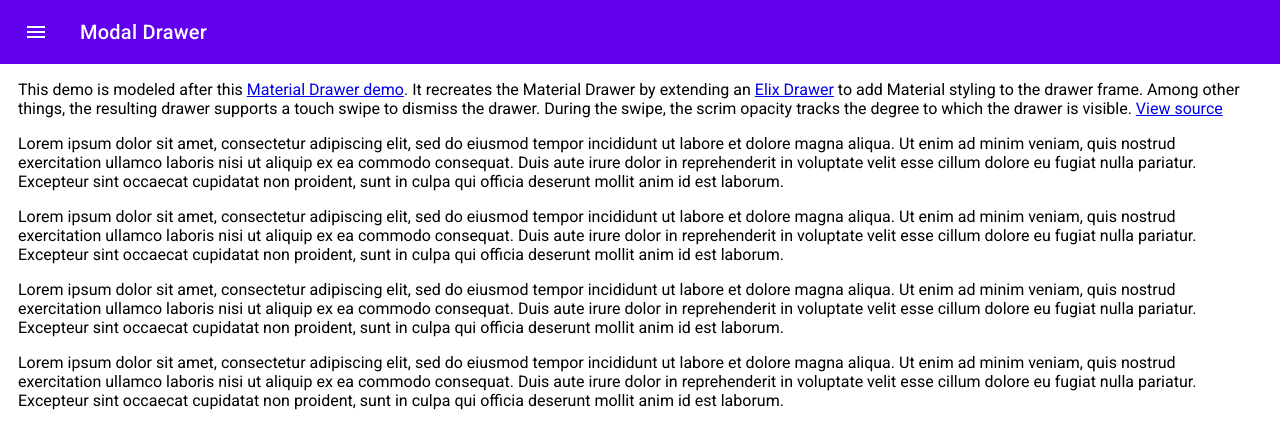
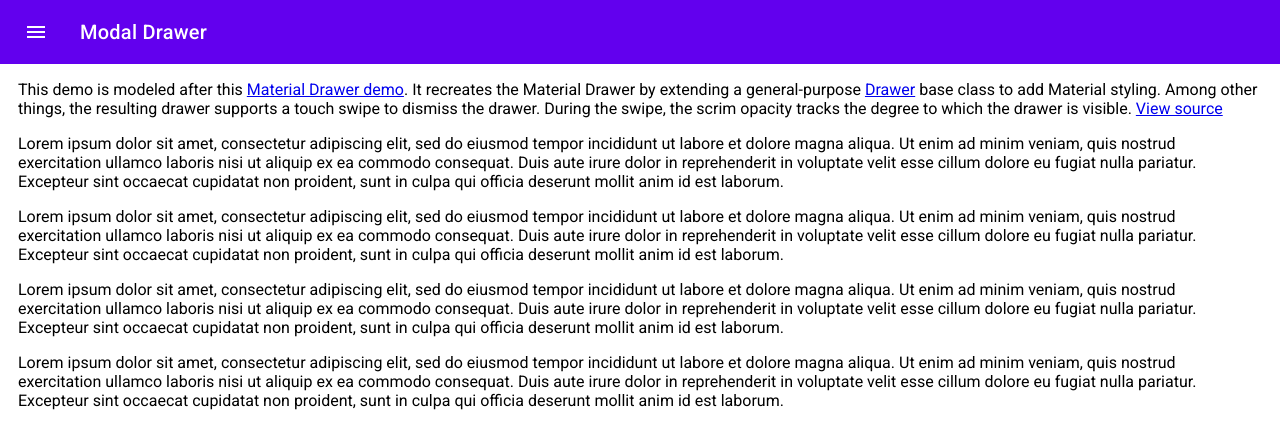
Before and after one commit to JanMiksovsky/material-elix, a website: page index.html in a window 1280 px wide. Drawn offline with Linux system fonts and the light colour scheme.

Commit message:
Tweak wording.

```diff
--- a/index.html
+++ b/index.html
@@ -5,7 +5,7 @@
       name="viewport"
       content="width=device-width,initial-scale=1,shrink-to-fit=no"
     />
-    <title>Material Elix components</title>
+    <title>Material Drawer spike</title>
     <meta name="theme-color" content="#000000" />
     <link rel="manifest" href="manifest.json" />
     <link rel="shortcut icon" href="static/media/mdc_web_48dp.png" />
@@ -61,12 +61,12 @@
             <a
               href="https://material-components.github.io/material-components-web-catalog/#/component/drawer/modal"
               >Material Drawer demo</a
-            >. It recreates the Material Drawer by extending an
-            <a href="https://elix.org/documentation/Drawer">Elix Drawer</a>
-            to add Material styling to the drawer frame. Among other things, the
-            resulting drawer supports a touch swipe to dismiss the drawer.
-            During the swipe, the scrim opacity tracks the degree to which the
-            drawer is visible.
+            >. It recreates the Material Drawer by extending a general-purpose
+            <a href="https://elix.org/documentation/Drawer">Drawer</a> base
+            class to add Material styling. Among other things, the resulting
+            drawer supports a touch swipe to dismiss the drawer. During the
+            swipe, the scrim opacity tracks the degree to which the drawer is
+            visible.
             <a href="https://github.com/JanMiksovsky/material-elix"
               >View source</a
             >
```
